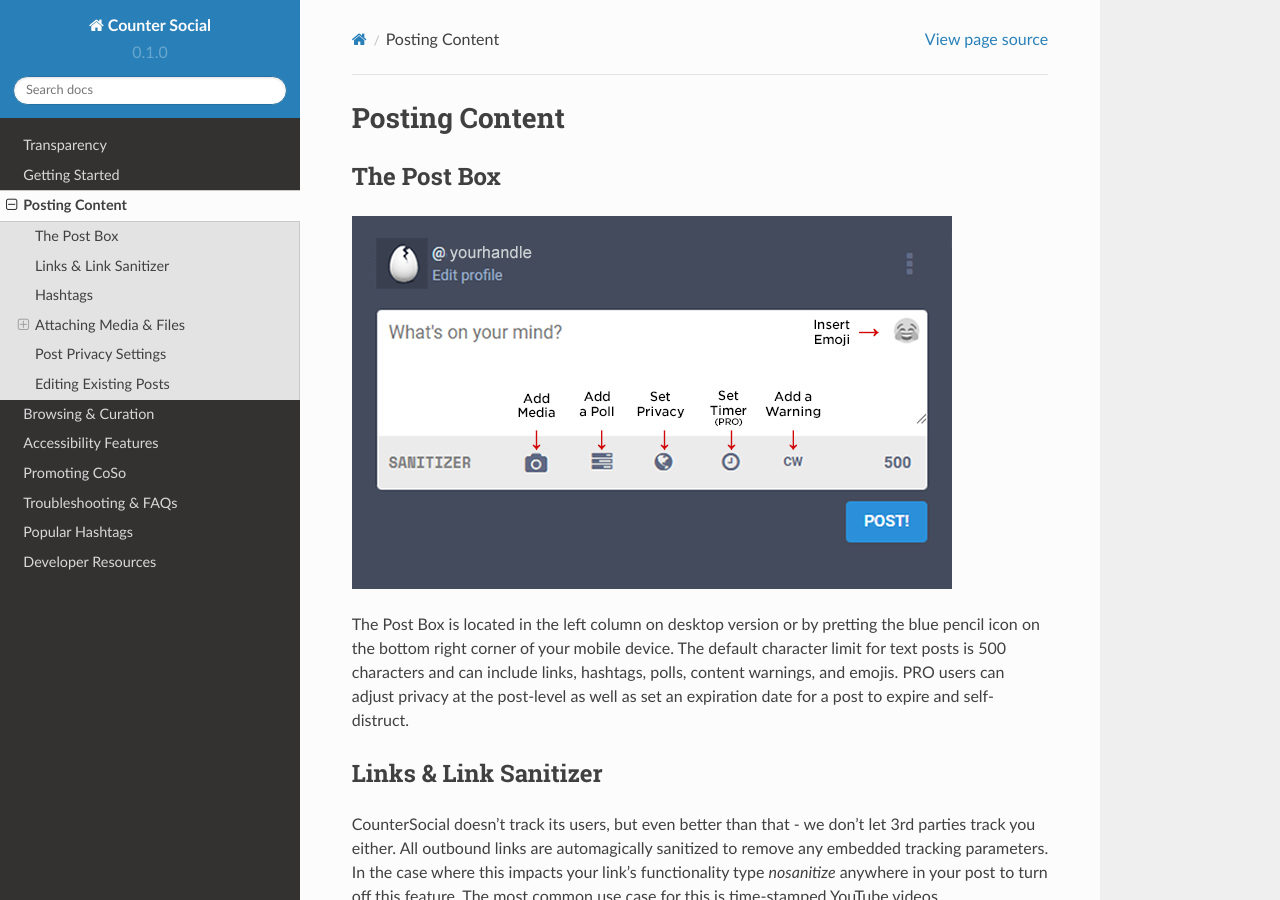
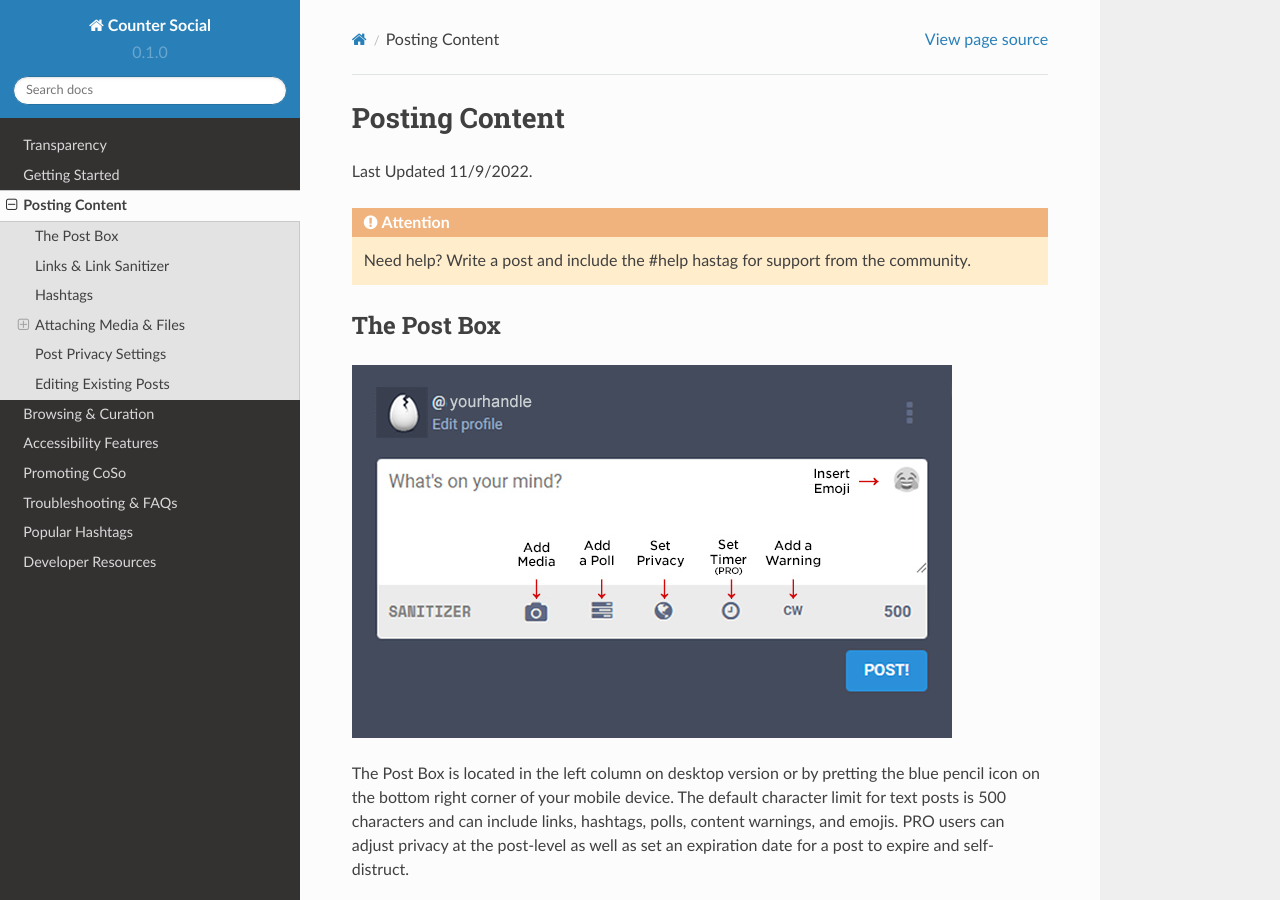
Before and after one commit to itskel/userguide, a Sphinx documentation site: the page built from docs/source/posting-content.rst, in a window 1280 px wide and 900 px high. Built offline with Sphinx 7.4.7 and the Read the Docs theme 2.0.0, drawn with Linux system fonts in a browser that asks for light colours; pages that are not in the unit, such as notebooks, are missing from menus.

Commit message:
Update posting-content.rst

```diff
--- a/docs/source/posting-content.rst
+++ b/docs/source/posting-content.rst
@@ -1,5 +1,8 @@
 Posting Content
 =====
+Last Updated 11/9/2022.
+
+.. attention:: Need help? Write a post and include the #help hastag for support from the community.
 
 The Post Box
 ------------
```
